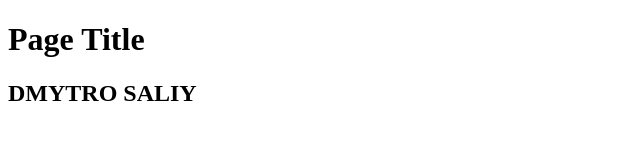
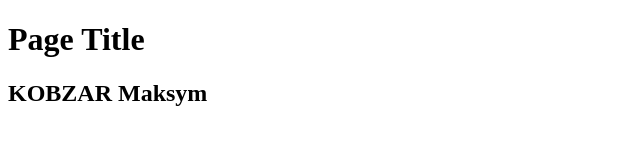
Before and after one commit to mvkobzar-max/git-test, a website: page index.html in a window 1280 px wide. Shown: the full height of the page, 0-640 px from the left. Drawn offline with Linux system fonts and the light colour scheme.

Commit message:
Update index.html

```diff
--- a/index.html
+++ b/index.html
@@ -9,7 +9,8 @@
 
 <body>
    <h1>Page Title</h1>
-   <h2>DMYTRO SALIY</h2>
+   <h2>KOBZAR Maksym</h2>
 </body>
 
+
 </html>
```
